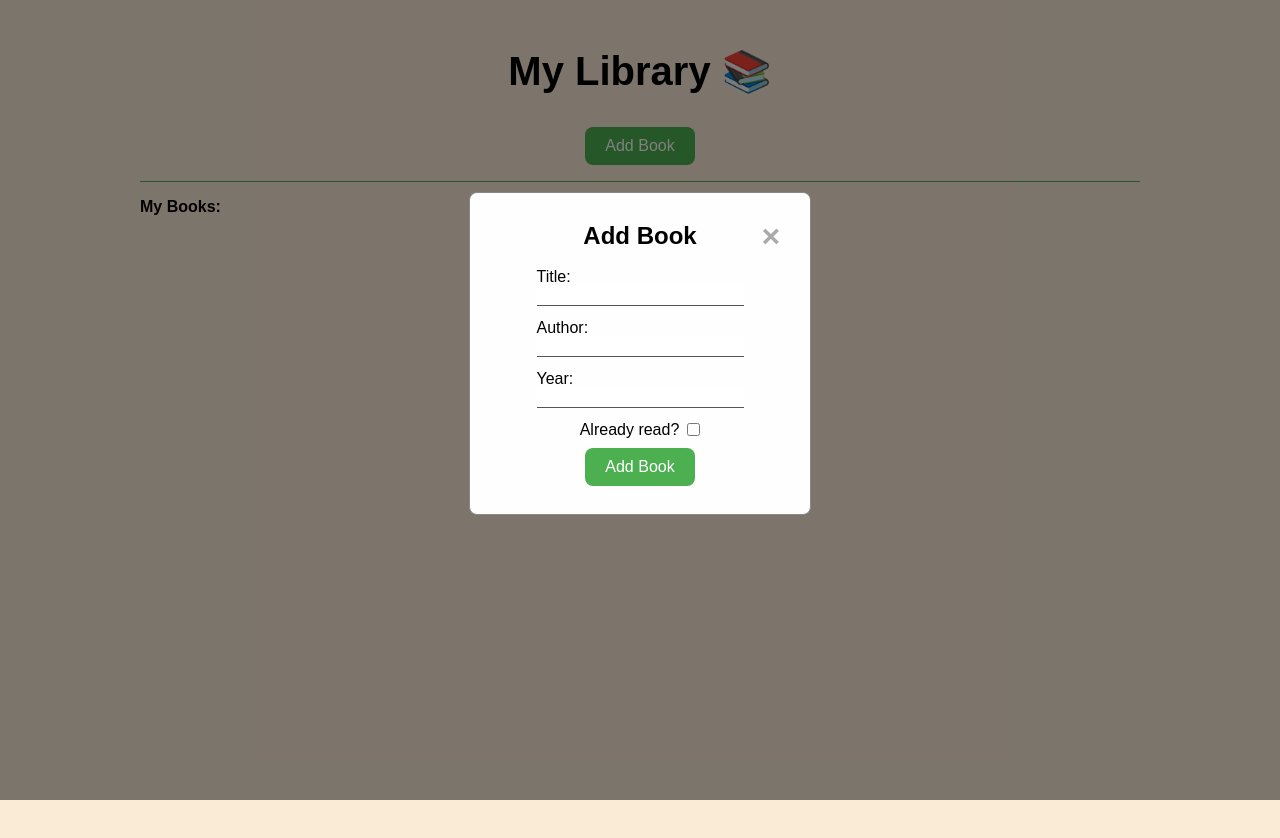
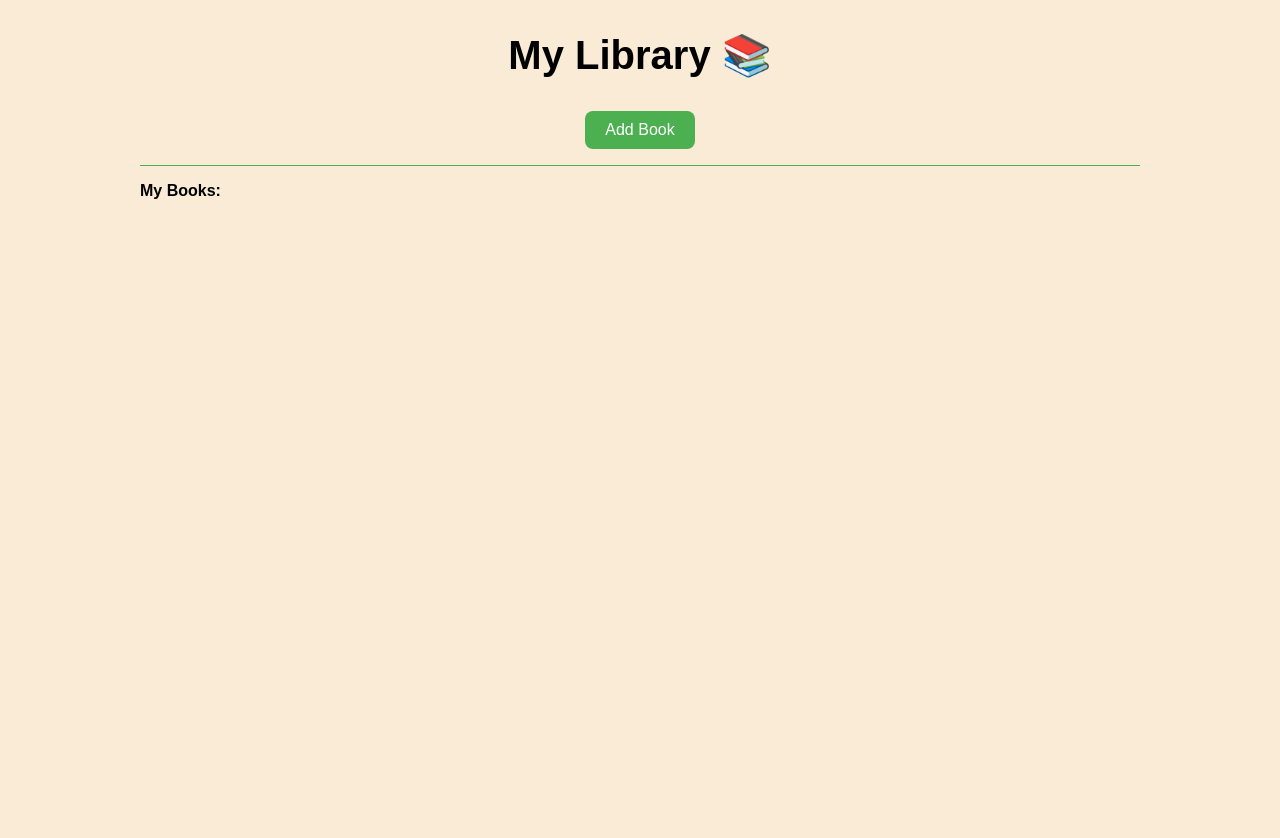
Before and after one commit to damon314159/library, a plain HTML site: page index.html in a window 1280 px wide. After the commit the page ends 800 px from the top, so only its background shows below. Drawn offline with Linux system fonts and the light colour scheme.

Commit message:
Minor tweaks to remove scrollbar

```diff
--- a/style.css
+++ b/style.css
@@ -15,7 +15,7 @@ html, body {
 }
 
 body {
-  padding: 2rem;
+  padding: 0 2rem;
   display: flex;
   justify-content: center;
 }
@@ -27,7 +27,7 @@ body {
 
 .library-title {
   font-size: 2.5rem;
-  margin: 1rem 0;
+  margin: 2rem 0 1rem;
   text-align: center;
 }
 
@@ -51,7 +51,7 @@ body {
 }
 
 .modal {
-  display: block;
+  display: none;
   position: fixed;
   z-index: 1;
   left: 0;
```
